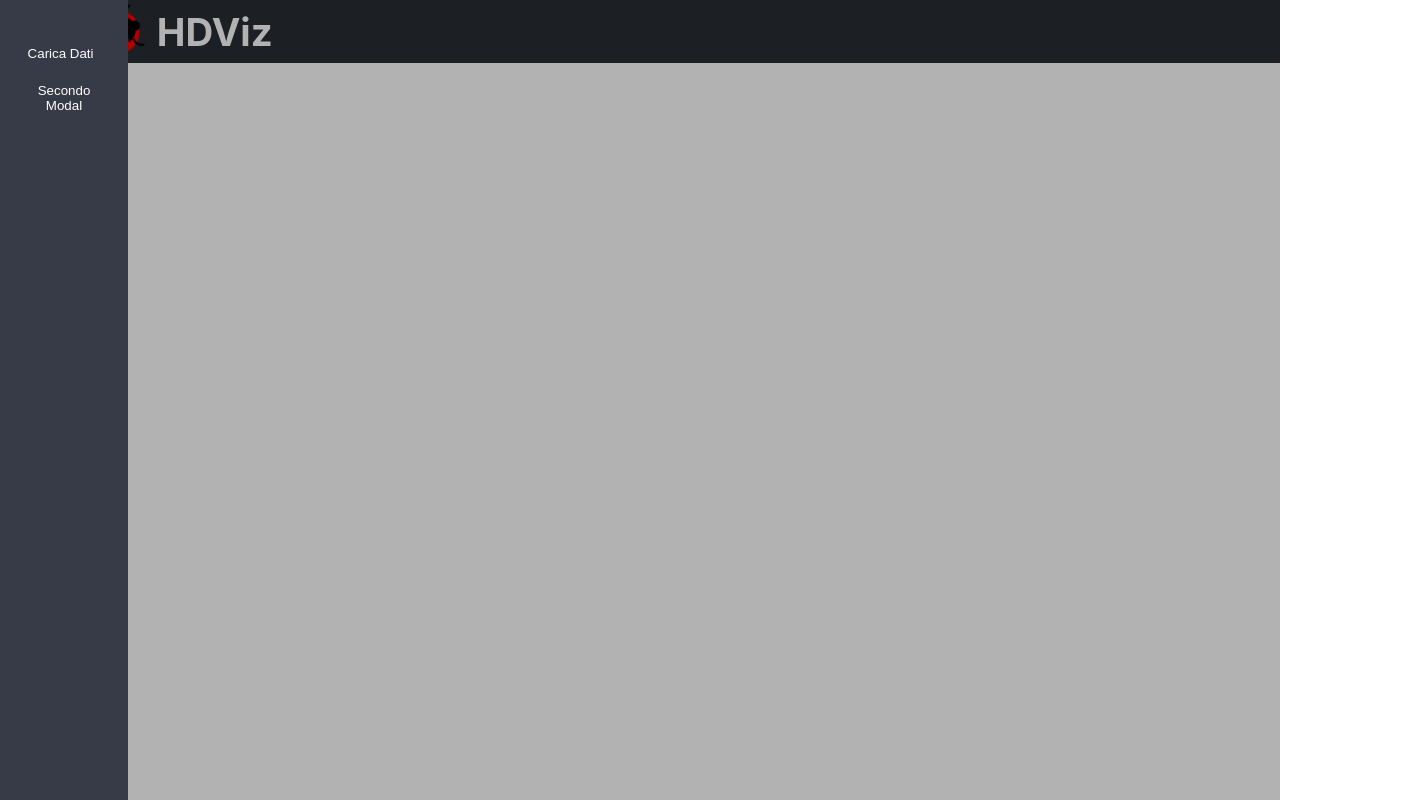
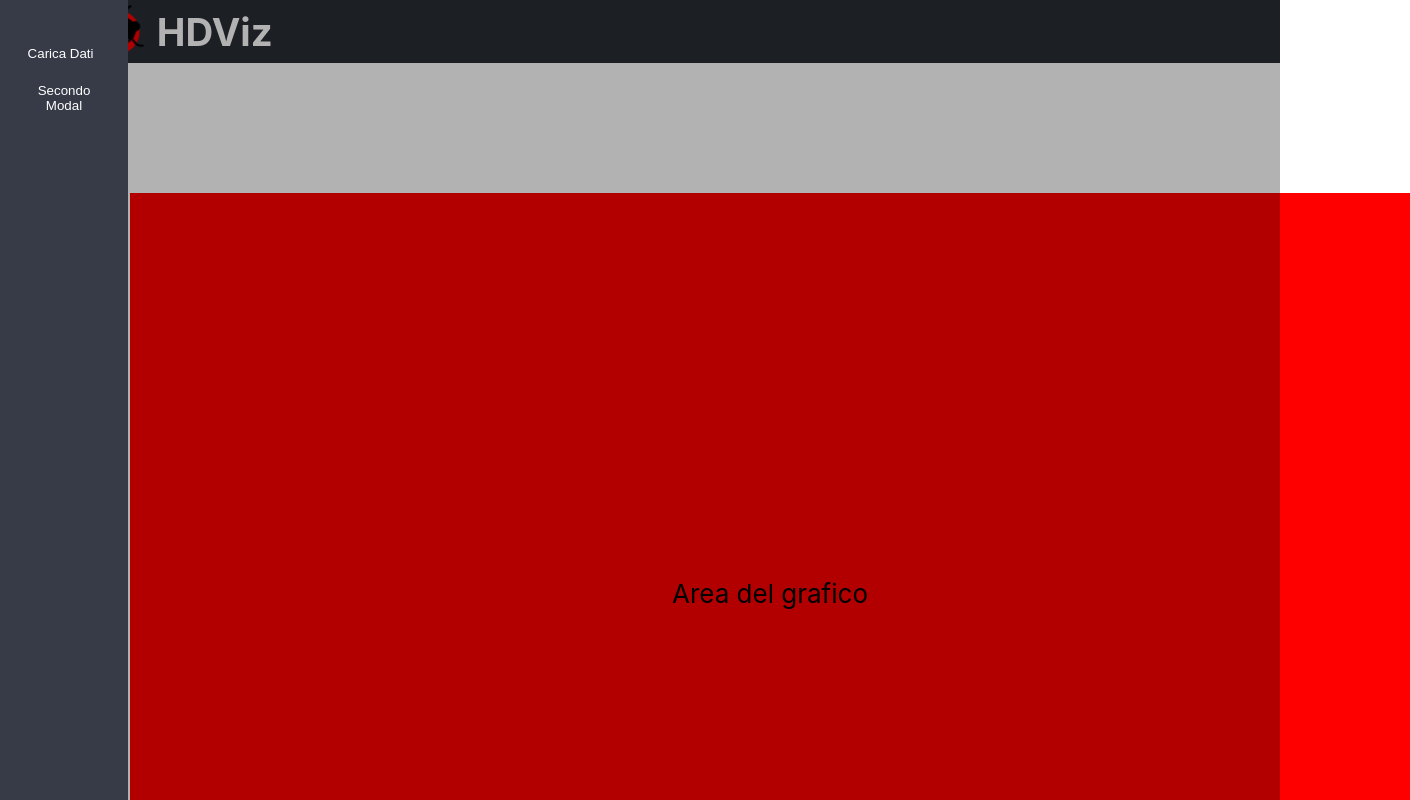
Before and after one commit to CodeBusterswe/CodeBusters-HDviz, a React (Create React App) app in the folder client/: page / in a window 1280 px wide. Shown: the top 800 px of the page, 1410 px wide, since content can reach past the window. Built offline with nearby package versions, Linux system fonts and the light colour scheme.

Commit message:
area grafico

```diff
--- a/client/src/components/UI/graphUI/HeatMap.js
+++ b/client/src/components/UI/graphUI/HeatMap.js
@@ -1,12 +1,9 @@
 import React from "react";
 
-const styles = {
-	height: "100%",
-	backgroundColor: "red"
-};
-const HeatMap = ({dims})=>{
+const HeatMap = ()=>{
 	return (
-		<div style={styles}>hello~</div>
+		<div className="heatmap">Area del grafico
+		</div>
 	)
 };
 export default HeatMap;
--- a/client/src/components/style.css
+++ b/client/src/components/style.css
@@ -62,6 +62,16 @@ body {
   height: 100vh;
   grid: 50px 1fr 1fr 50px / 50px 1fr 1fr 50px;
   font-size: calc(10px + 2vmin);
+  padding: 5em 2em 2em 5em;
+}
+
+.heatmap {
+    height: 100%;
+    width: 100%;
+    text-align: center;
+    align-content: center;
+    position: absolute;
+    background-color: red;
 }
 
 /* FINE GRAFICO */
```
